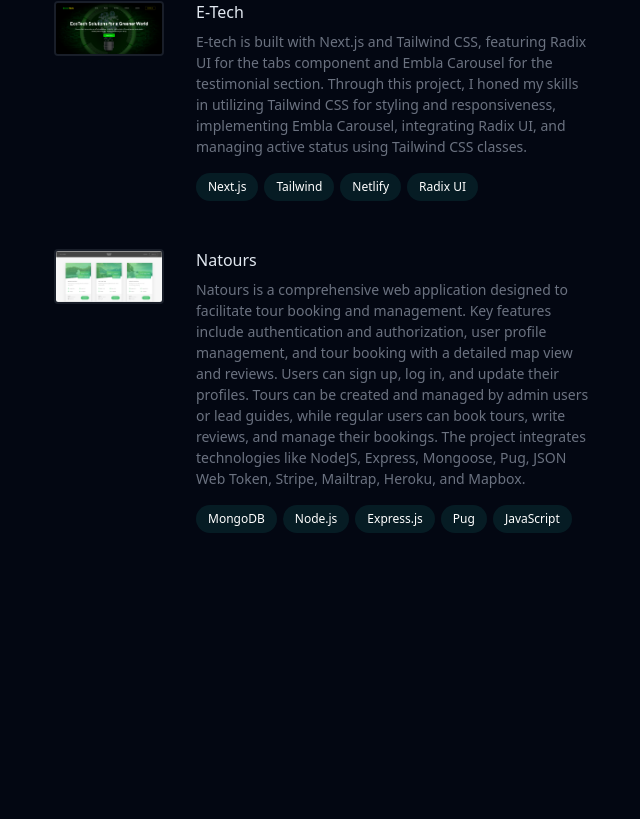
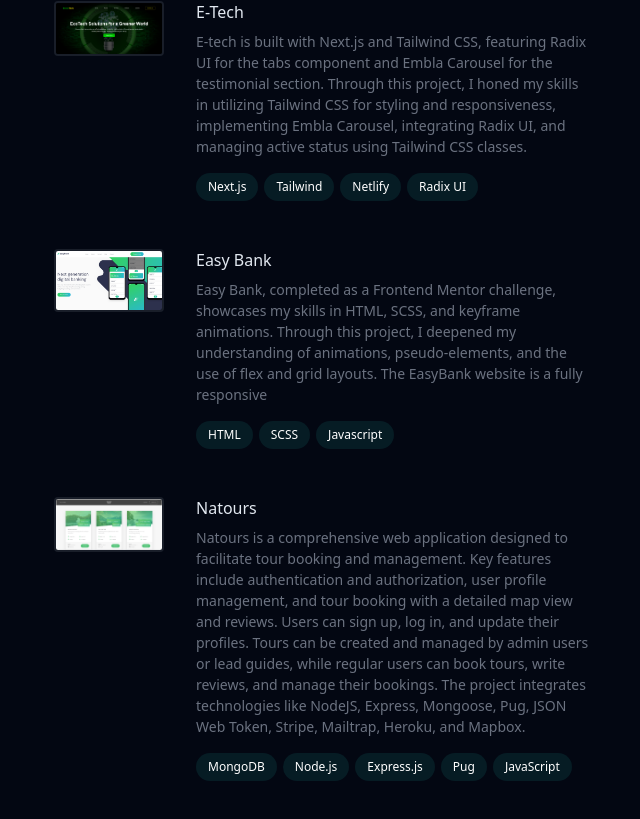
Before and after one commit to Sampath-04/Portfolio, a Next.js app: page / in a window 1280 px wide. Shown: the part 1177-1996 px from the top of the page, without its empty margins (594-1234 px from the left). Before the commit the page ends 1950 px from the top, so only its background shows below. Built offline with nearby package versions, Linux system fonts and the light colour scheme.

Commit message:
project list updated

```diff
--- a/app/components/Projects.tsx
+++ b/app/components/Projects.tsx
@@ -4,9 +4,16 @@ const projectDetails = [
     {
         imagePath:"/Images/e-tech.png",
         title:"E-Tech",
-        desc:" E-tech is built with Next.js and Tailwind CSS, featuring Radix UI for the tabs component and Embla Carousel for the testimonial section. Through this project, I honed my skills in utilizing Tailwind CSS for styling and responsiveness, implementing Embla Carousel, integrating Radix UI, and managing active status using Tailwind CSS classes.",
+        desc:"E-tech is built with Next.js and Tailwind CSS, featuring Radix UI for the tabs component and Embla Carousel for the testimonial section. Through this project, I honed my skills in utilizing Tailwind CSS for styling and responsiveness, implementing Embla Carousel, integrating Radix UI, and managing active status using Tailwind CSS classes.",
         techs:["Next.js","Tailwind","Netlify","Radix UI"],
         link:"https://e-tech-sam.vercel.app/"
+    },
+    {
+        imagePath:"/Images/easy-bank.png",
+        title:"Easy Bank",
+        desc:"Easy Bank, completed as a Frontend Mentor challenge, showcases my skills in HTML, SCSS, and keyframe animations. Through this project, I deepened my understanding of animations, pseudo-elements, and the use of flex and grid layouts. The EasyBank website is a fully responsive",
+        techs:["HTML","SCSS","Javascript"],
+        link:"https://sampath-ops.github.io/EasyBank/"
     },
     {
         imagePath:"/Images/natours.png",
```
Also changed, not shown: public/Images/Easy-bank.png (added).
